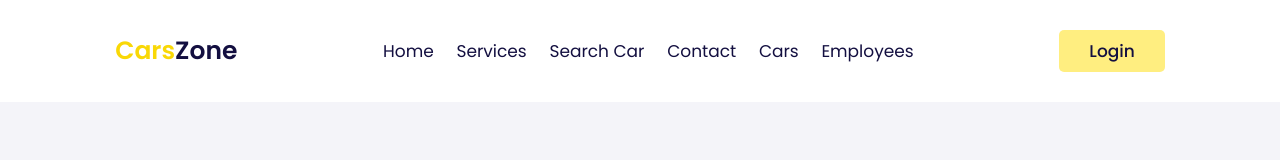
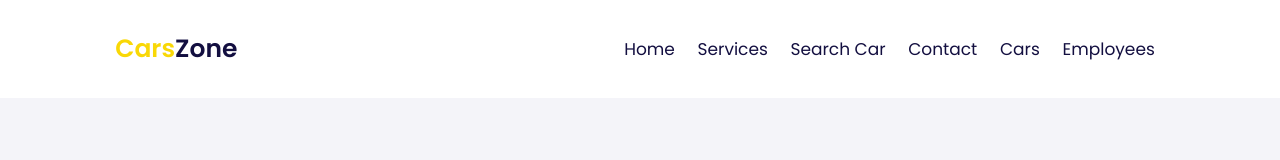
Before and after one commit to A00313/Database-Managment, a plain HTML site: page templates/employee.html in a window 1280 px wide. Drawn offline with nearby package versions, Linux system fonts and the light colour scheme; files that its build step writes are made by us from their sources; no server answers.

Commit message:
small button change
remove login from employee.html

```diff
--- a/templates/employee.html
+++ b/templates/employee.html
@@ -23,10 +23,6 @@
         <a href="/cars">Cars</a>
         <a href="/employees">Employees</a>
     </nav>
-    <div id="login-btn">
-        <a href="/login" class="btn">login</a>
-        <i class="far fa-user"></i>
-    </div>
 </header>
 
 <section class="employee-section">
```
